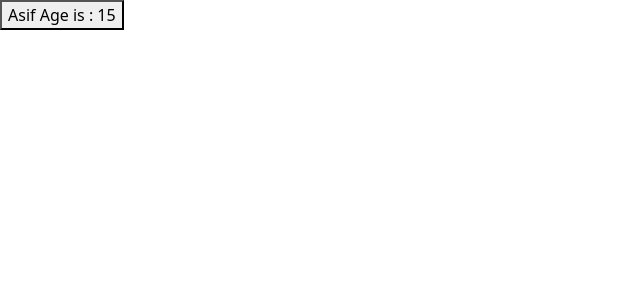
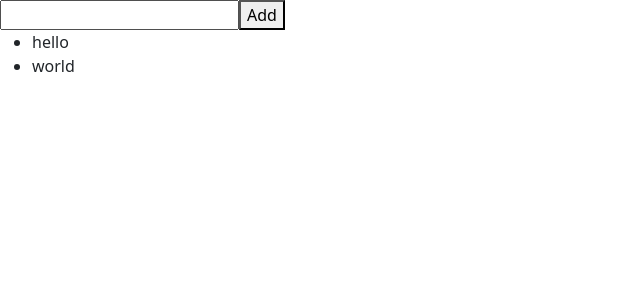
Before and after one commit to CodingBySahil/react, a React (Vite) app in the folder 04classTimePractice/: page / in a window 1280 px wide. Shown: the top 300 px of the page, without its empty margins (0-640 px from the left). Built offline with nearby package versions, Linux system fonts and the light colour scheme.

Commit message:
todo app practice in class

```diff
--- a/04classTimePractice/src/App.tsx
+++ b/04classTimePractice/src/App.tsx
@@ -1,19 +1,18 @@
-import Form from "./components/Form"
-import RenderList from "./components/RenderList"
-import UseStateHook from "./components/UseStateHook"
-
+// import Form from "./components/Form"
+// import RenderList from "./components/RenderList"
+// import UseStateHook from "./components/UseStateHook"
+import TodoApp from "./components/TodoApp.tsx";
 
 function App() {
-
-
   return (
     <>
-     {/* <h1>hi</h1> */}
-     {/* <Form/>
-     <RenderList/> */}
-     <UseStateHook/>
+      {/* <h1>hi</h1> */}
+      {/* <Form/> */}
+      {/* <RenderList/> */}
+      {/* <UseStateHook/> */}
+      <TodoApp />
     </>
-  )
+  );
 }
 
-export default App
+export default App;
--- /dev/null
+++ b/04classTimePractice/src/components/TodoApp.tsx
@@ -0,0 +1,33 @@
+import { useState } from "react";
+
+const TodoApp = () => {
+  const [newTodo, setNewTodo] = useState("");
+  const [todo, setTodo] = useState(["hello", "world"]);
+  return (
+    <>
+      <input
+        type="text"
+        onChange={(e) => {
+          setNewTodo(e.target.value);
+        }}
+      />
+      <button
+        onClick={() => {
+          setTodo((preValue) => {
+            preValue = [...todo, newTodo];
+            return preValue;
+          });
+        }}
+      >
+        Add
+      </button>
+      <ul>
+        {todo.map((element, index) => {
+          return <li key={index}>{element}</li>;
+        })}
+      </ul>
+    </>
+  );
+};
+
+export default TodoApp;
--- a/04classTimePractice/src/components/UseStateHook.tsx
+++ b/04classTimePractice/src/components/UseStateHook.tsx
@@ -1,4 +1,4 @@
-import React, { useState } from 'react'
+import { useState } from 'react'
 
 const UseStateHook = () => {
 
```
